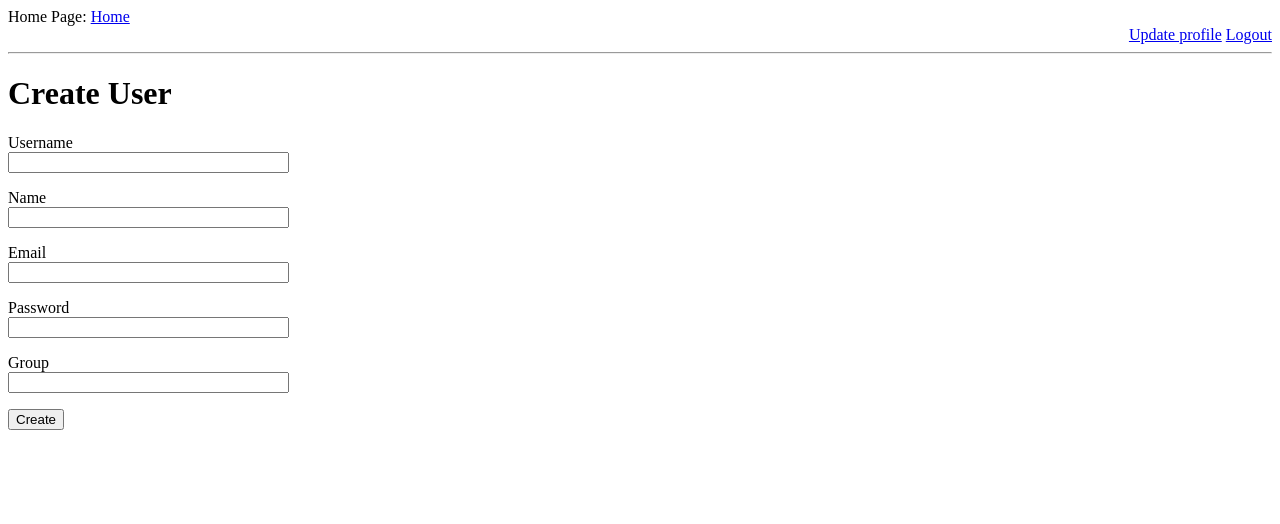
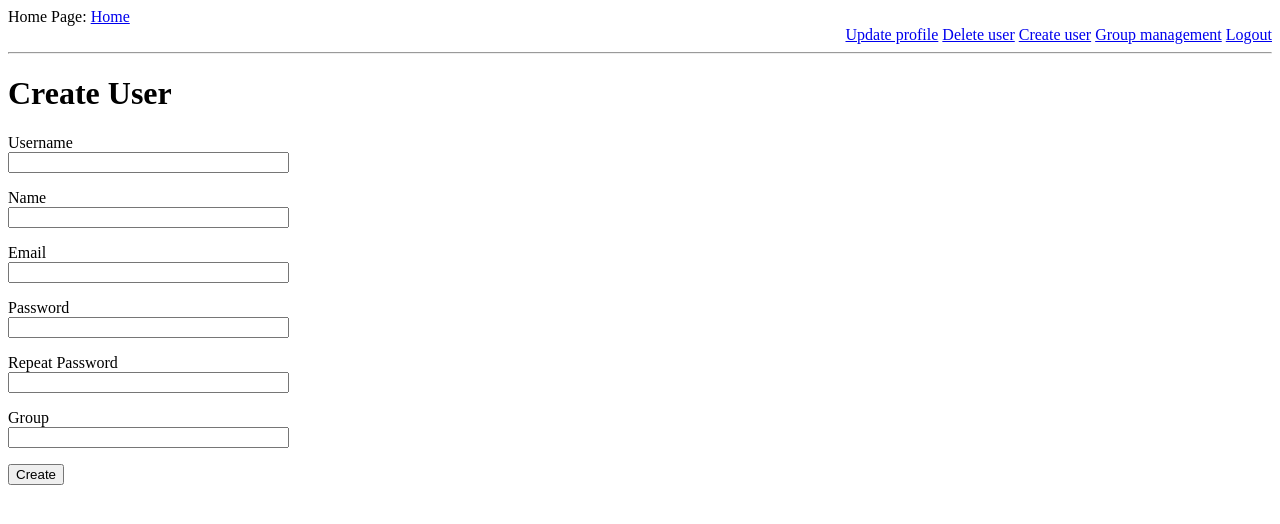
Before and after one commit to XRadev3/redis_practice, a Flask app: template application/templates/create_user.html in a window 1280 px wide. Shown: the top 524 px of the page. Run offline with Flask 2, Linux system fonts and the light colour scheme; the template is opened without the code that fills it: values that come from a table or form of the project are taken from there, others are empty; parts of the project's set-up code (start-up, migrations or seed data) failed here and were passed over.

Commit message:
Minor fixes to most html pages and their respective forms. Also added Email verification and updated the routes requiring admin to be showed only to the admin.

```diff
--- a/application/app.py
+++ b/application/app.py
@@ -197,11 +197,11 @@ def update_user():
             }
 
         register_data = {username: {'attributes': user_data_dict}}
-        import pdb;pdb.set_trace()
+
         if register_data == user_hash:
             flask.flash("Nothing to change...")
-            response.status_code = 304
-            response.data = render_template(render_template("update_user.html", title=title, form=form))
+            response.status_code = 200
+            response.data = render_template("update_user.html", title=title, form=form)
             return response
 
         if auth_utils.del_json_from_file(username) and auth_utils.append_json_to_file(register_data):
@@ -223,7 +223,7 @@ def update_user():
     return response
 
 
-@app.route("/user/groups", methods=['GET', 'POST'])
+@app.route("/group", methods=['GET', 'POST'])
 def update_groups():
     form = GroupForm()
     title = "Manage groups"
--- a/application/cache.py
+++ b/application/cache.py
@@ -9,7 +9,7 @@ import subprocess
 
 
 from functools import wraps
-from flask import session, make_response, redirect
+from flask import session, redirect
 from redis_utils import redis_utils
 
 
--- a/application/forms.py
+++ b/application/forms.py
@@ -1,6 +1,7 @@
 from flask_wtf import FlaskForm
-from wtforms import StringField, PasswordField, BooleanField, SubmitField, IntegerField
+from wtforms import StringField, PasswordField, SubmitField, IntegerField, validators
 from wtforms.validators import DataRequired, EqualTo
+from wtforms.fields.html5 import EmailField
 
 
 class LoginForm(FlaskForm):
@@ -12,8 +13,9 @@ class LoginForm(FlaskForm):
 class CreateUserForm(FlaskForm):
     username = StringField('Username', validators=[DataRequired()])
     name = StringField('Name', validators=[DataRequired()])
-    email = StringField('Email', validators=[DataRequired()])
+    email = EmailField('Email', validators=[DataRequired(), validators.Email()])
     password = PasswordField('Password', validators=[DataRequired()])
+    password2 = PasswordField('Repeat Password', validators=[DataRequired(), EqualTo('password')])
     group = StringField('Group', validators=[DataRequired()])
 
     submit = SubmitField('Create')
@@ -22,7 +24,7 @@ class CreateUserForm(FlaskForm):
 class RegisterForm(FlaskForm):
     username = StringField('Username', validators=[DataRequired()])
     name = StringField('Name', validators=[DataRequired()])
-    email = StringField('Email', validators=[DataRequired()])
+    email = EmailField('Email', validators=[DataRequired(), validators.Email()])
     password = PasswordField('Password', validators=[DataRequired()])
     password2 = PasswordField('Repeat Password', validators=[DataRequired(), EqualTo('password')])
 
@@ -32,7 +34,7 @@ class RegisterForm(FlaskForm):
 class UpdateForm(FlaskForm):
     username = StringField('Username')
     name = StringField('Name')
-    email = StringField('Email')
+    email = EmailField('Email', validators=[validators.Email()])
     group = StringField('Group')
 
     submit_info = SubmitField('Update info')
--- a/application/local_storage/users.txt
+++ b/application/local_storage/users.txt
@@ -1,3 +1,2 @@
 {"xradev": {"attributes": {"name": "Hristo Radev", "email": "asfdasdf123@afsda", "password": "pbkdf2:sha256:150000$6Vu4Z5lq$559cc3287f54575765094da9d7351d8924c94fbad2208e42a358be4656e1aeba", "group": "admin", "API_KEY": "b_hCFq9HbdRtFv6eYoSvHQ"}}}
-
-{"test_user": {"attributes": {"name": "Ivan Ivanov", "email": "aaaaaaaa", "password": "pbkdf2:sha256:150000$iFDnISRT$4a00268c0dadf50ddb7de83f280a93a4b9e55d7d1cf2357c7a400929e8bd8423", "group": "basic", "API_KEY": "WRnwpot2EBSgA4jBmRJ-4w"}}}
+{"test_user": {"attributes": {"name": "Ivan Ivanov", "email": "bbbbbbbbb", "password": "pbkdf2:sha256:150000$iFDnISRT$4a00268c0dadf50ddb7de83f280a93a4b9e55d7d1cf2357c7a400929e8bd8423", "group": "basic", "API_KEY": "WRnwpot2EBSgA4jBmRJ-4w"}}}
--- /dev/null
+++ b/application/templates/base_admin.html
@@ -0,0 +1,30 @@
+<html>
+    <head>
+        {% if title %}
+        <title>{{ title }}</title>
+        {% else %}
+        <title>Welcome to Redis Practice</title>
+        {% endif %}
+    </head>
+    <body>
+        <div>Home Page: <a href="/user/home_page">Home</a></div>
+        <div style="text-align:right; margin:0px auto 0px auto;">
+            <a href="/user/update">Update profile</a>
+            <a href="/user/delete">Delete user</a>
+            <a href="/user/create">Create user</a>
+            <a href="/group">Group management</a>
+            <a href="/logout">Logout</a>
+        </div>
+        <hr>
+        {% with messages = get_flashed_messages() %}
+            {% if messages %}
+                <ul class=flashes>
+                {% for message in messages %}
+                <li>{{ message }}</li>
+                {% endfor %}
+                </ul>
+            {% endif %}
+        {% endwith %}
+        {% block content %}{% endblock %}
+    </body>
+</html>
--- a/application/templates/create_user.html
+++ b/application/templates/create_user.html
@@ -1,4 +1,4 @@
-{% extends "base_logged.html" %}
+{% extends "base_admin.html" %}
 
 {% block content %}
     <h1>Create User</h1>
@@ -15,10 +15,20 @@
         <p>
             {{ form.email.label }}<br>
             {{ form.email(size=32) }}
+            {% for error in form.email.errors %}
+            <span style="color: red;">[{{ error }}]</span>
+            {% endfor %}
         </p>
         <p>
             {{ form.password.label }}<br>
             {{ form.password(size=32) }}
+        </p>
+        <p>
+            {{ form.password2.label }}<br>
+            {{ form.password2(size=32) }}
+            {% for error in form.password2.errors %}
+            <span style="color: red;">[{{ error }}]</span>
+            {% endfor %}
         </p>
         <p>
             {{ form.group.label }}<br>
--- a/application/templates/delete_user.html
+++ b/application/templates/delete_user.html
@@ -1,4 +1,5 @@
-{% extends "base_logged.html"%}
+{% extends "base_admin.html" %}
+
 
 {% block content %}
 <head>
--- a/application/templates/register.html
+++ b/application/templates/register.html
@@ -16,6 +16,9 @@
         <p>
             {{ form.email.label }}<br>
             {{ form.email(size=32) }}
+            {% for error in form.email.errors %}
+            <span style="color: red;">[{{ error }}]</span>
+            {% endfor %}
         </p>
         <p>
             {{ form.password.label }}<br>
--- a/application/templates/update_groups.html
+++ b/application/templates/update_groups.html
@@ -1,4 +1,4 @@
-{% extends "base_logged.html"%}
+{% extends "base_admin.html" %}
 
 {% block content %}
 <head>
@@ -8,7 +8,7 @@
 <body>
     <h1>All groups</h1>
     {% if all_groups %}
-        <form action="/user/groups" method="post" novalidate>
+        <form action="/group" method="post" novalidate>
             {{ form.hidden_tag() }}
             {% if not form.validate_on_submit() %}
                 <table style="width:100%" border="1px">
--- a/application/templates/update_user.html
+++ b/application/templates/update_user.html
@@ -16,6 +16,9 @@
         <p>
             {{ form.email.label }}<br>
             {{ form.email(size=32) }}
+            {% for error in form.email.errors %}
+            <span style="color: red;">[{{ error }}]</span>
+            {% endfor %}
         </p>
         <p>
             {{ form.group.label }}<br>
--- a/requirements.txt
+++ b/requirements.txt
@@ -10,3 +10,4 @@ flask-login==0.5.0
 flask_wtf==0.14.3
 python-crontab==2.5.1
 passlib==1.7.2
+email-validator==1.1.1
```
